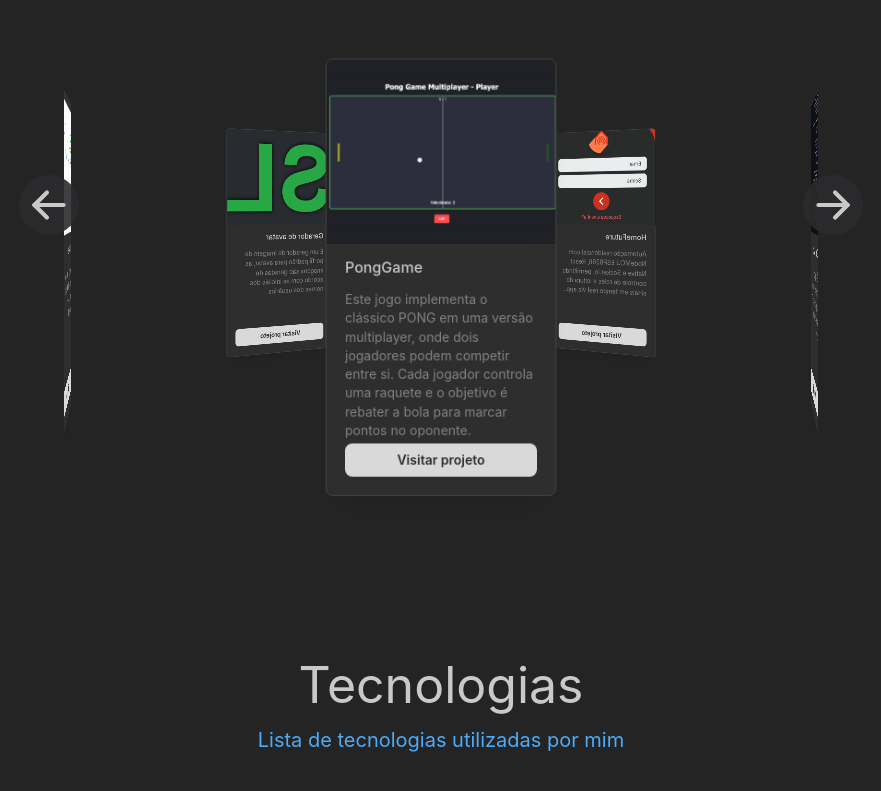
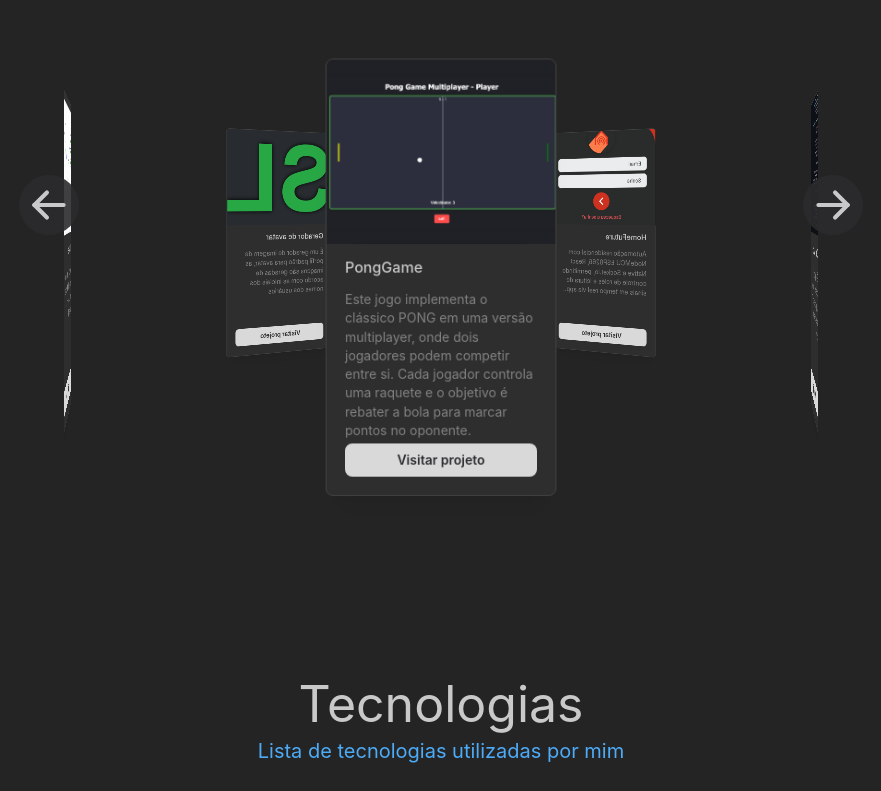
Before and after one commit to SimonLopes/Portfolio, a React (Vite) app: page / in a window 1280 px wide. Shown: the part 2000-2791 px from the top of the page, without its empty margins (199-1080 px from the left). Built offline with nearby package versions, Linux system fonts and the light colour scheme.

Commit message:
feat: add animation on scroll

```diff
--- a/package.json
+++ b/package.json
@@ -17,6 +17,7 @@
     "@mantine/notifications": "^7.16.3",
     "@tabler/icons-react": "^3.30.0",
     "axios": "^1.7.9",
+    "framer-motion": "^12.4.3",
     "react": "^19.0.0",
     "react-dom": "^19.0.0"
   },
--- a/src/Sections/About/index.tsx
+++ b/src/Sections/About/index.tsx
@@ -3,6 +3,7 @@ import React from "react";
 import { useLanguage } from "../../Hooks/LanguageProvider";
 import { texts } from "../../utils/texts/PageTexts";
 import { AllTexts, Language } from "../../utils/texts/types";
+import Reveal from "../../utils/elements/Reveal";
 
 const About: React.FC = () => {
   const { colorScheme } = useMantineColorScheme();
@@ -28,10 +29,12 @@ const About: React.FC = () => {
         align="center"
         ta={{ base: "center", md: "right" }}
       >
+        <Reveal withBackground>
           <Text fz={{ base: 35, sm: 40, md: 50 }} fw="lighter">
             {currentText.title}{" "}
             <span style={{ fontWeight: "bold" }}>{currentText.name}</span>
           </Text>
+        </Reveal>
       </Flex>
 
       <Flex
@@ -45,9 +48,11 @@ const About: React.FC = () => {
           maxWidth: "90%",
         }}
       >
+        <Reveal withBackground={false}>
           <Text fz={{ base: 18, sm: 22, md: 25 }} fw="lighter" ta="center">
             {currentText.description}
           </Text>
+        </Reveal>
       </Flex>
     </Flex>
   );
--- a/src/Sections/Contact/index.tsx
+++ b/src/Sections/Contact/index.tsx
@@ -5,6 +5,7 @@ import { texts } from "../../utils/texts/PageTexts";
 import { AllTexts, Language } from "../../utils/texts/types";
 import SvgWithIcon from "../../utils/elements/svgIcon";
 import { ContactsList } from "../../data/ContactsData/contactsList";
+import Reveal from "../../utils/elements/Reveal";
 
 const Contact: React.FC = () => {
   const { language } = useLanguage();
@@ -22,9 +23,11 @@ const Contact: React.FC = () => {
       id="contacts"
     >
       <Flex align="center" justify="center" px={50}>
+        <Reveal withBackground>
           <Text fz={50} ta="center">
             {currentText.title}
           </Text>
+        </Reveal>
       </Flex>
       <Flex
         gap={50}
@@ -36,6 +39,7 @@ const Contact: React.FC = () => {
         px={30}
       >
         {ContactsList.map(({ name, url, contact, iconUrl }) => (
+          <Reveal withBackground={false}>
             <Flex
               flex={1}
               key={name}
@@ -60,6 +64,7 @@ const Contact: React.FC = () => {
                 {contact}
               </Text>
             </Flex>
+          </Reveal>
         ))}
       </Flex>
     </Flex>
--- a/src/Sections/Presentation/index.tsx
+++ b/src/Sections/Presentation/index.tsx
@@ -2,6 +2,7 @@ import { Flex, Text, Avatar } from "@mantine/core";
 import { texts } from "../../utils/texts/PageTexts";
 import { useLanguage } from "../../Hooks/LanguageProvider";
 import { AllTexts, Language } from "../../utils/texts/types";
+import Reveal from "../../utils/elements/Reveal";
 
 export default function Presentation() {
   const { language } = useLanguage();
@@ -30,12 +31,14 @@ export default function Presentation() {
           direction="column"
           align={{ base: "center", md: "start" }}
           ta={{ base: "center", md: "left" }}
-
         >
+          <Reveal withBackground>
             <Text fz={{ base: 30, md: 50 }} fw="lighter">
               <span style={{ fontWeight: 500 }}>{currentText.name}</span>{" "}
               {currentText.role}
             </Text>
+          </Reveal>
+          <Reveal withBackground={false}>
             <Text
               fz={{ base: 18, md: 30 }}
               fw="lighter"
@@ -44,6 +47,7 @@ export default function Presentation() {
             >
               {currentText.description}
             </Text>
+          </Reveal>
         </Flex>
         <Avatar
           src="./perfil.jpeg"
--- a/src/Sections/Projects/index.tsx
+++ b/src/Sections/Projects/index.tsx
@@ -12,6 +12,7 @@ import { useLanguage } from "../../Hooks/LanguageProvider";
 import { texts } from "../../utils/texts/PageTexts";
 import { AllTexts, Language } from "../../utils/texts/types";
 import { ProjectsData } from "../../data/ProjectsData/projectsData";
+import Reveal from "../../utils/elements/Reveal";
 
 const Projects: React.FC = () => {
   const { language } = useLanguage();
@@ -70,7 +71,9 @@ const Projects: React.FC = () => {
       w="100vw"
       id="projects"
     >
-      <Text fz={50}>{currentText.title}</Text>
+      <Reveal withBackground>
+        <Text fz={50}>{currentText.title}</Text>
+      </Reveal>
       <Flex
         align="center"
         justify="center"
--- a/src/Sections/Technologies/index.tsx
+++ b/src/Sections/Technologies/index.tsx
@@ -5,6 +5,7 @@ import { texts } from "../../utils/texts/PageTexts";
 import { AllTexts, Language } from "../../utils/texts/types";
 import { TechnologiesList } from "../../data/TechnologiesData/technologiesList";
 import Slider from "./Slider";
+import Reveal from "../../utils/elements/Reveal";
 
 const Technologies: React.FC = () => {
   const { language } = useLanguage();
@@ -22,10 +23,12 @@ const Technologies: React.FC = () => {
         mt={100}
         direction="column"
       >
-        <Text fz={50}>{currentText.title}</Text>
+        <Reveal withBackground>
+          <Text fz={50}>{currentText.title}</Text>
+        </Reveal>
         <Menu trigger="hover" openDelay={100} closeDelay={400} withArrow>
           <Menu.Target>
-            <Text fz={20} c="blue">
+            <Text fz={20} c="blue" h={0}>
               {currentText.description}
             </Text>
           </Menu.Target>
--- /dev/null
+++ b/src/utils/elements/Reveal/index.tsx
@@ -0,0 +1,69 @@
+import { useEffect, useRef } from "react";
+import { RevealProps } from "./types";
+import { motion, useAnimation, useInView } from "framer-motion";
+import { useMantineColorScheme } from "@mantine/core";
+
+const Reveal = ({
+  children,
+  width = "fit-content",
+  withBackground,
+}: RevealProps) => {
+  const { colorScheme } = useMantineColorScheme();
+
+  const ref = useRef(null);
+  const isInView = useInView(ref);
+
+  const mainControls = useAnimation();
+  const slideControls = useAnimation();
+
+  useEffect(() => {
+    if (isInView) {
+      mainControls.start("visible");
+      slideControls.start("visible");
+    } else {
+      mainControls.start("hidden");
+      slideControls.start("hidden");
+    }
+  }, [isInView]);
+
+  return (
+    <div ref={ref} style={{ position: "relative", width, overflow: "hidden" }}>
+      <motion.div
+        variants={{
+          hidden: { opacity: 0, y: 75 },
+          visible: { opacity: 1, y: 0 },
+        }}
+        initial="hidden"
+        animate={mainControls}
+        transition={{
+          duration: 0.5,
+          delay: 0.25,
+        }}
+      >
+        {children}
+      </motion.div>
+      {withBackground && (
+        <motion.div
+          variants={{
+            hidden: { left: 0 },
+            visible: { left: "100%" },
+          }}
+          initial="hidden"
+          animate={slideControls}
+          transition={{ duration: 0.5, ease: "easeIn" }}
+          style={{
+            position: "absolute",
+            top: 4,
+            bottom: 4,
+            left: 0,
+            right: 0,
+            background: colorScheme === "dark" ? "#D9D9D9" : "#2C2C2E",
+            zIndex: 20,
+          }}
+        />
+      )}
+    </div>
+  );
+};
+
+export default Reveal;
--- /dev/null
+++ b/src/utils/elements/Reveal/types.ts
@@ -0,0 +1,7 @@
+import { ReactNode } from "react";
+
+export interface RevealProps {
+  children: ReactNode;
+  width?: "fit-content" | "100%";
+  withBackground: boolean;
+}
```
Also changed, not shown: 1 other file (tests, documents, lock files or other folders). Lines whose indentation alone changed are shown as unchanged.
